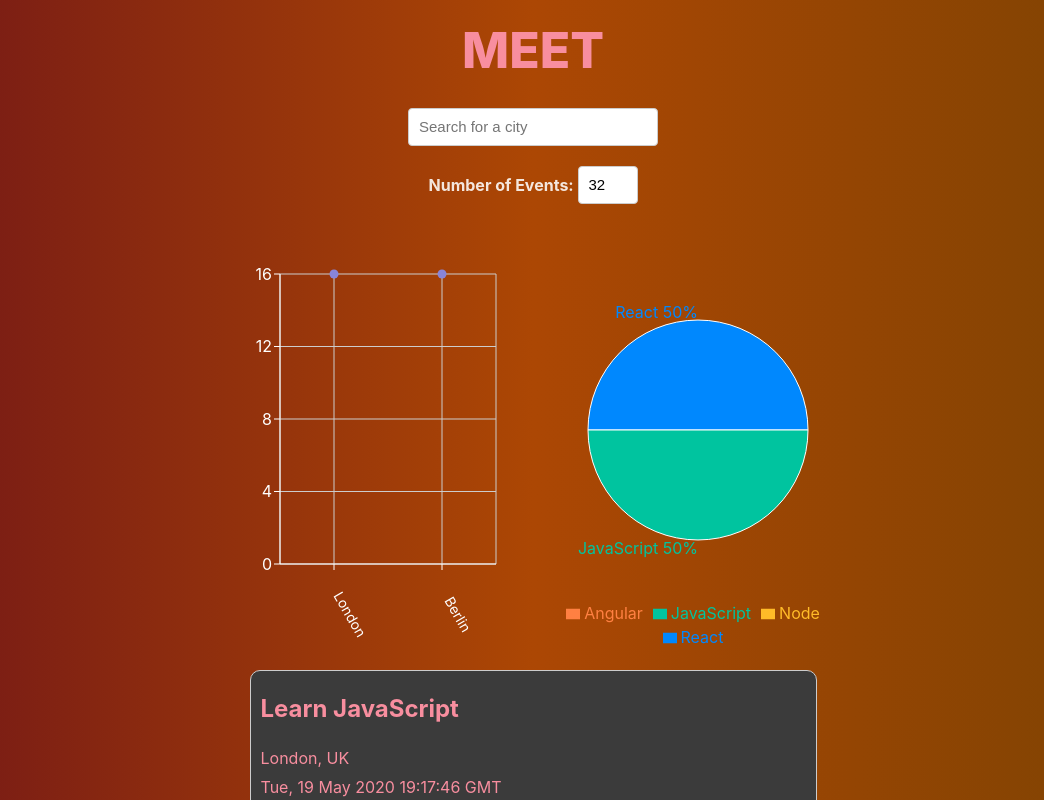
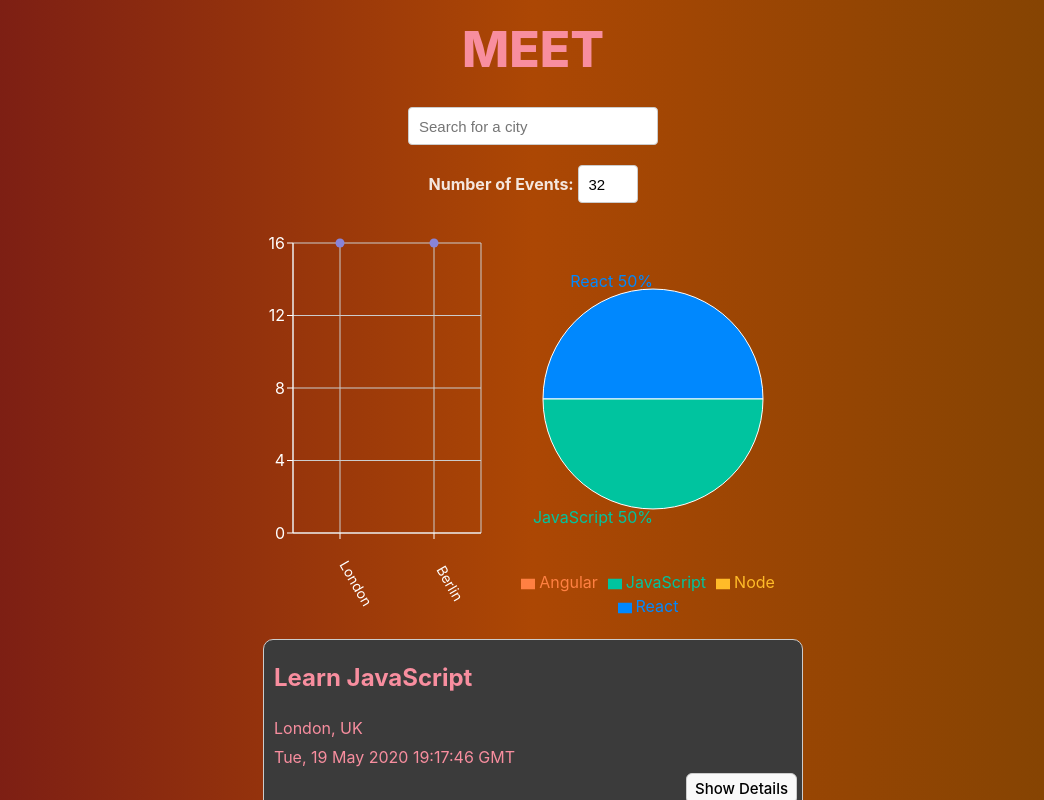
Before and after one commit to tonymcaron/meet, a React (Vite) app: page / in a window 1280 px wide. Shown: the top 800 px of the page, without its empty margins (107-1151 px from the left). Built offline with nearby package versions, Linux system fonts and the light colour scheme; what atatus-spa would draw is missing.

Commit message:
Return pie chart display to previous settings

```diff
--- a/src/App.css
+++ b/src/App.css
@@ -15,11 +15,9 @@ body {
 .App {
   text-align: center;
   padding: 2% 5%;
-  /* max-width: 600px; */
-  max-width: 900px;
+  max-width: 600px;
   width: 100%;
   box-sizing: border-box;
-  margin: 0 auto; /* Potential fix */
 }
 
 .App * {
@@ -114,8 +112,7 @@ label {
   border-radius: 10px;
   position: relative;
   width: 100%;
-  /* max-width: 600px; */
-  max-width: 900px;
+  max-width: 600px;
   background-color: #3b3b3b;
   color: #f88e9f;
 }
@@ -148,16 +145,6 @@ label {
 .charts-container {
   display: grid;
   grid-template-columns: 1fr 1fr;
-  /* Below is added for potential fix */
-  gap: 30px;
-  width: 100%;
-  margin-top: 30px;
-}
-
-/* Below is added for potential fix */
-.chart-wrapper {
-  width: 100%;
-  min-width: 0;
 }
 
 @media (max-width: 576px) {
--- a/src/App.jsx
+++ b/src/App.jsx
@@ -55,17 +55,11 @@ const App = () => {
         setErrorAlert={setErrorAlert}
       />
       <div className="charts-container">
-        {/* Div added for potential fix */}
-        <div className="chart-wrapper">
-          <CityEventsChart
-            allLocations={allLocations}
-            events={events}
-          />
-        </div>
-        {/* Div added for potential fix */}
-        <div className="chart-wrapper">
-          <EventGenresChart events={events} />
-        </div>
+        <CityEventsChart
+          allLocations={allLocations}
+          events={events}
+        />
+        <EventGenresChart events={events} />
       </div>
       <EventList events={events} />
     </div>
```
